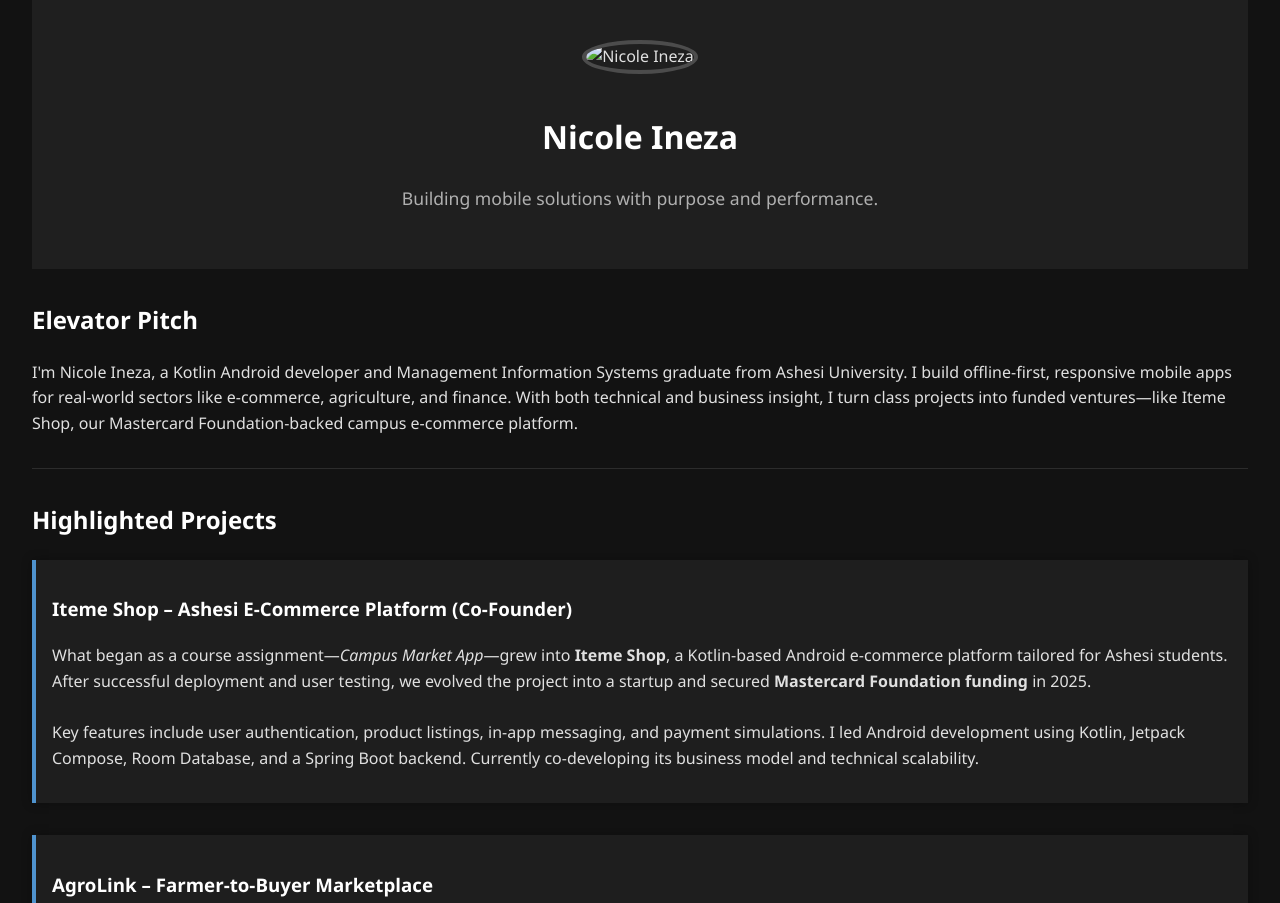
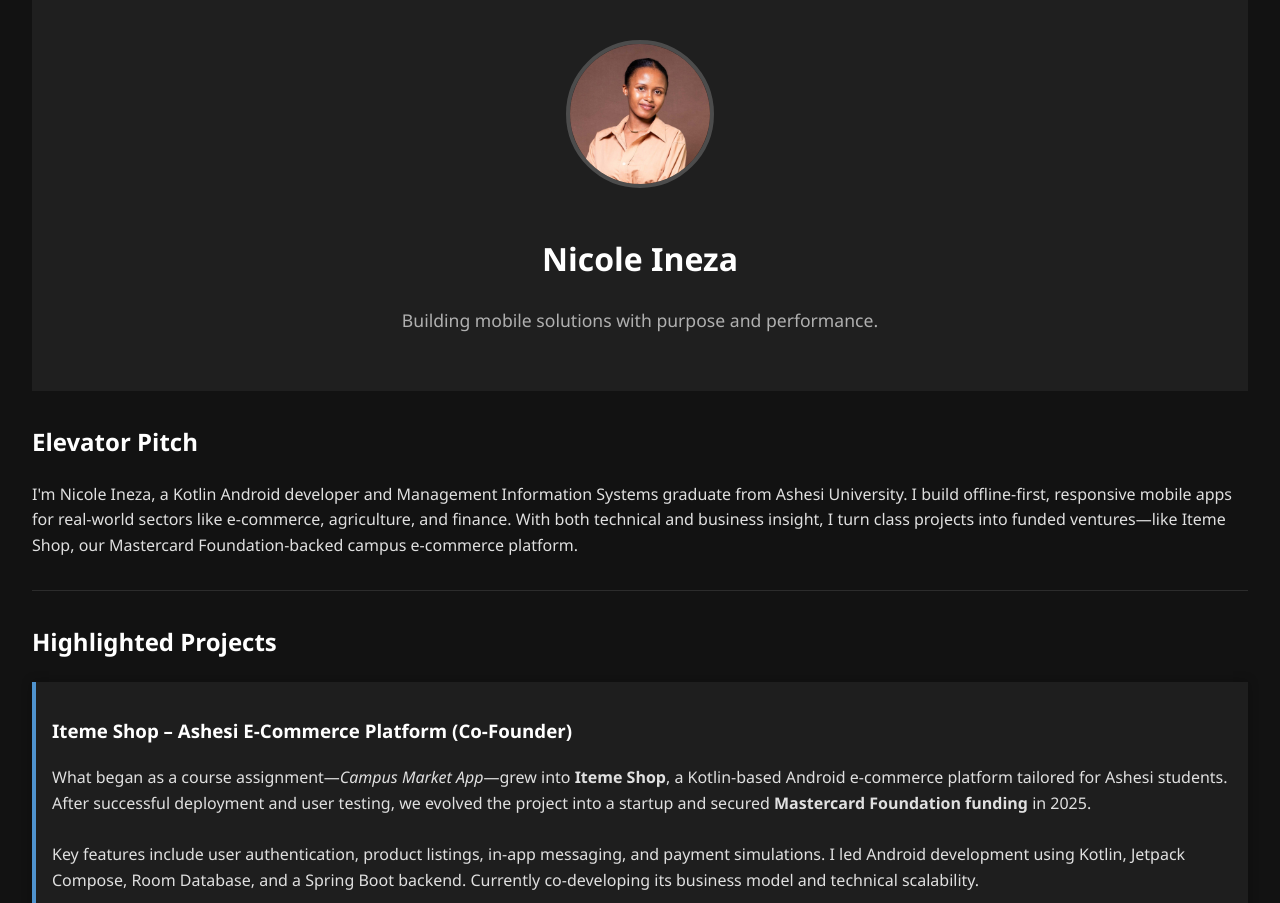
Before and after one commit to nicoleineza/portfolio-nicole, a plain HTML site: page index.html in a window 1280 px wide. Shown: the top 903 px of the page. Drawn offline with Linux system fonts and the light colour scheme.

Commit message:
Update index.html

```diff
--- a/index.html
+++ b/index.html
@@ -8,7 +8,7 @@
 </head>
 <body>
   <header>
-    <img src="images/profile.jpg" alt="Nicole Ineza" class="profile-pic">
+    <img src="images/profile.jfif" alt="Nicole Ineza" class="profile-pic">
     <h1>Nicole Ineza</h1>
     <p class="tagline">Building mobile solutions with purpose and performance.</p>
   </header>
```
